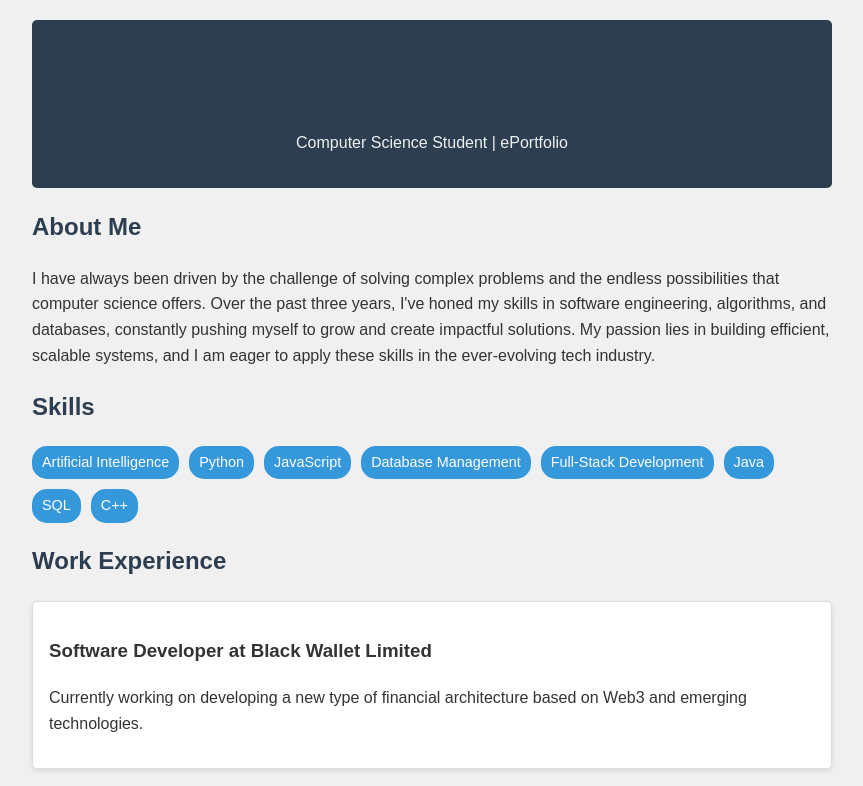
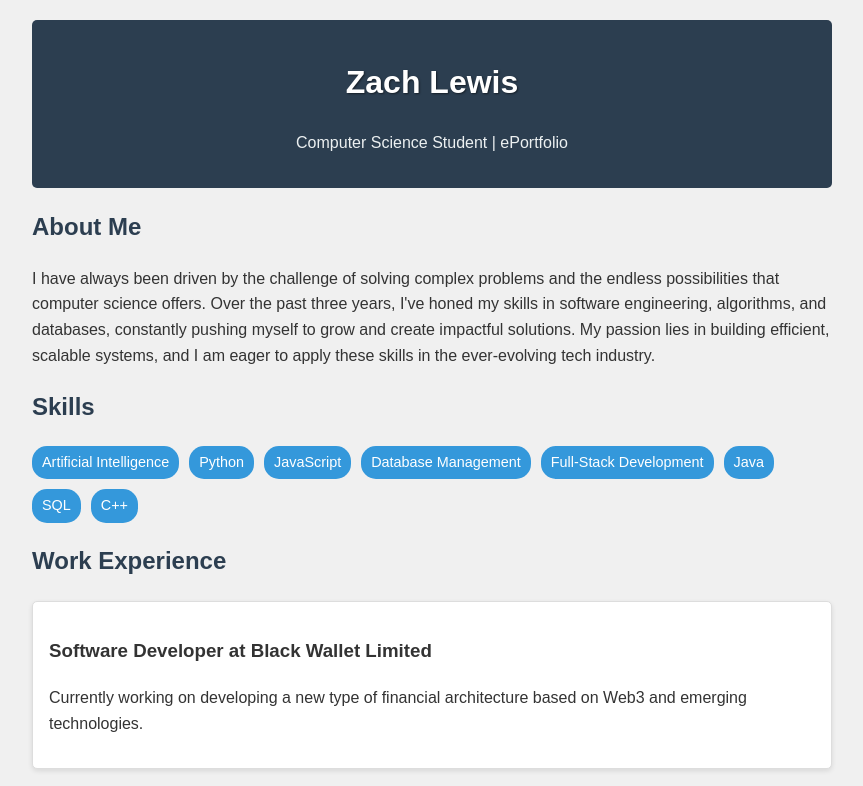
Before and after one commit to AcademicZach/AcademicZach.github.io, a plain HTML site: page index.html in a window 1280 px wide. Shown: the top 786 px of the page, without its empty margins (208-1071 px from the left). Drawn offline with Linux system fonts and the light colour scheme.

Commit message:
Made Index show my name better

```diff
--- a/index.html
+++ b/index.html
@@ -54,6 +54,11 @@
             padding: 5px 10px;
             border-radius: 15px;
             font-size: 0.9em;
+        }
+
+        header h1 {
+            color: white;
+            text-shadow: 1px 1px 2px rgba(0,0,0,0.5);
         }
     </style>
 </head>
```
